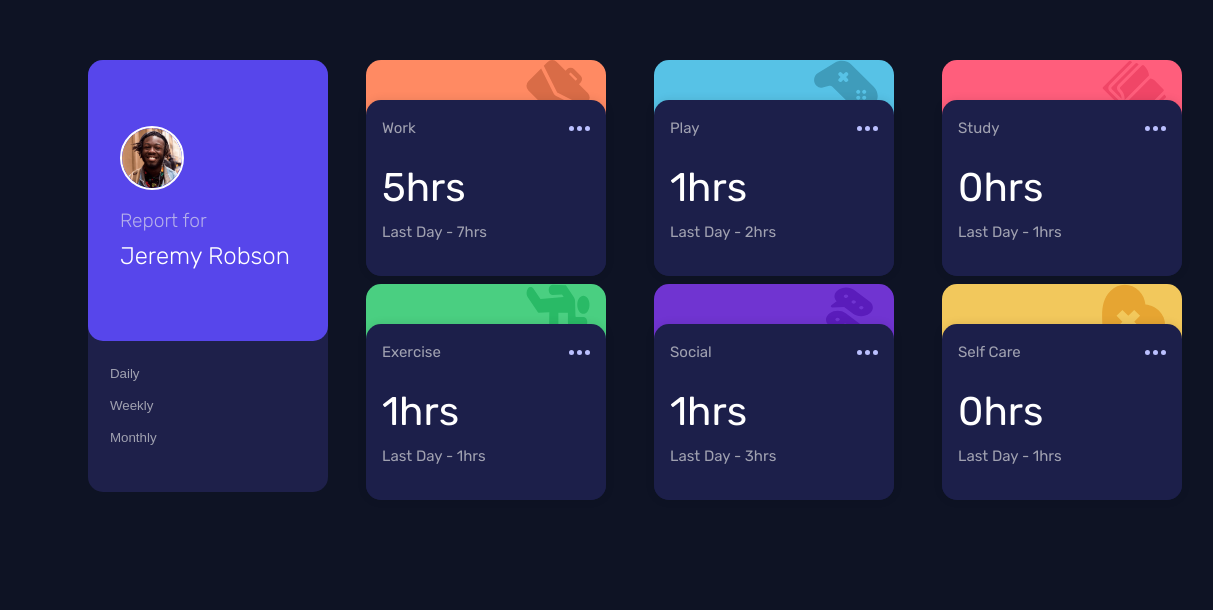
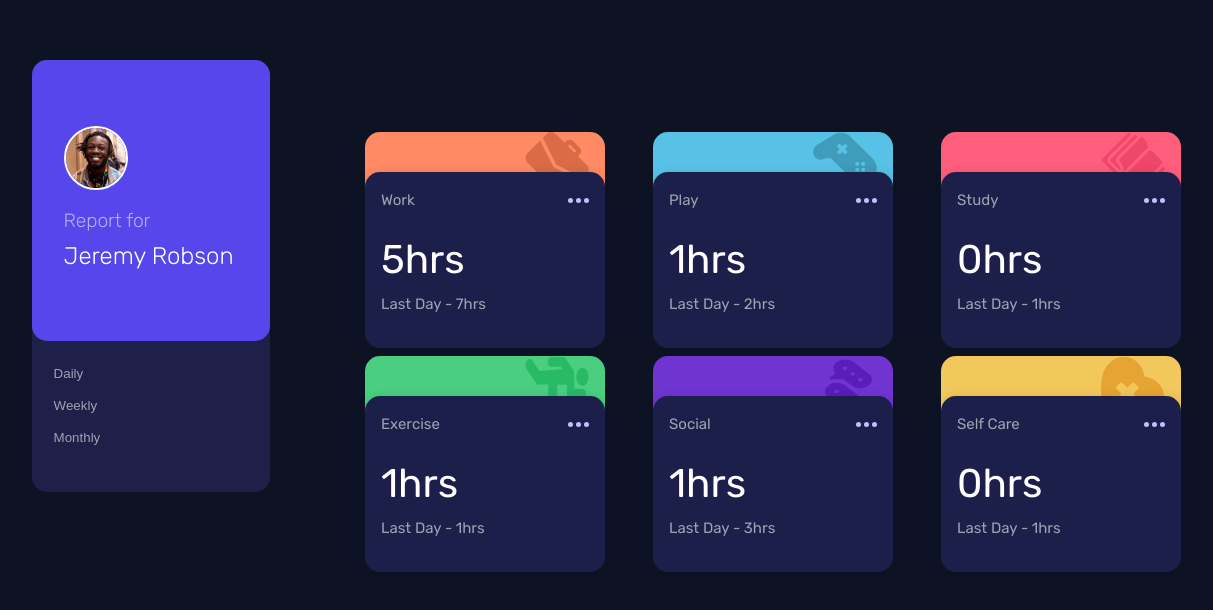
Before and after one commit to Tbeaumont79/Time-tracking-dashboard, a Vue app: page / in a window 1536 px wide. Shown: the part 124-734 px from the top of the page, without its empty margins (122-1335 px from the left). Built offline with nearby package versions, Linux system fonts and the light colour scheme.

Commit message:
fixing responsive problem

```diff
--- a/src/App.vue
+++ b/src/App.vue
@@ -238,6 +238,10 @@ onMounted(() => {
     border-radius: 50%;
     border: 2px solid #fff;
   }
+  .all-card {
+    width: 80%;
+    height: 50%;
+  }
 
   .header-card {
     position: absolute;
```
